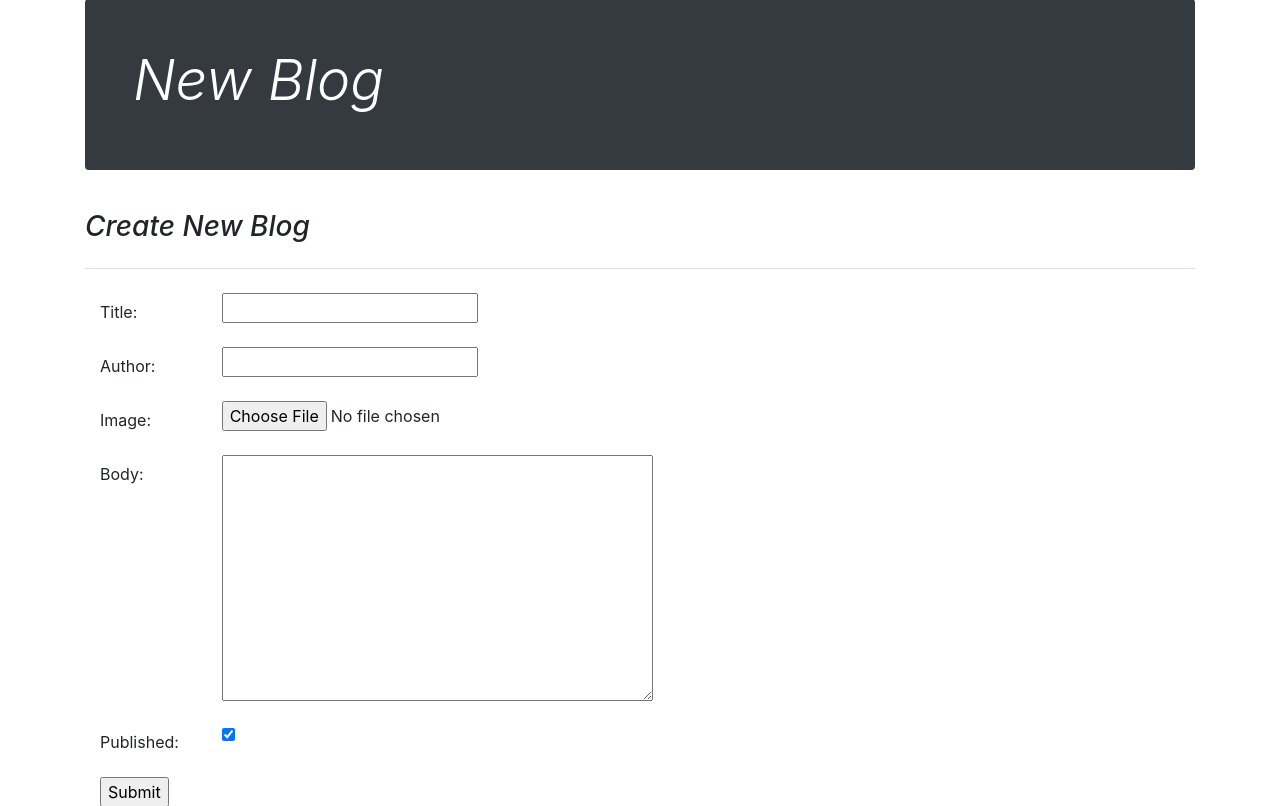
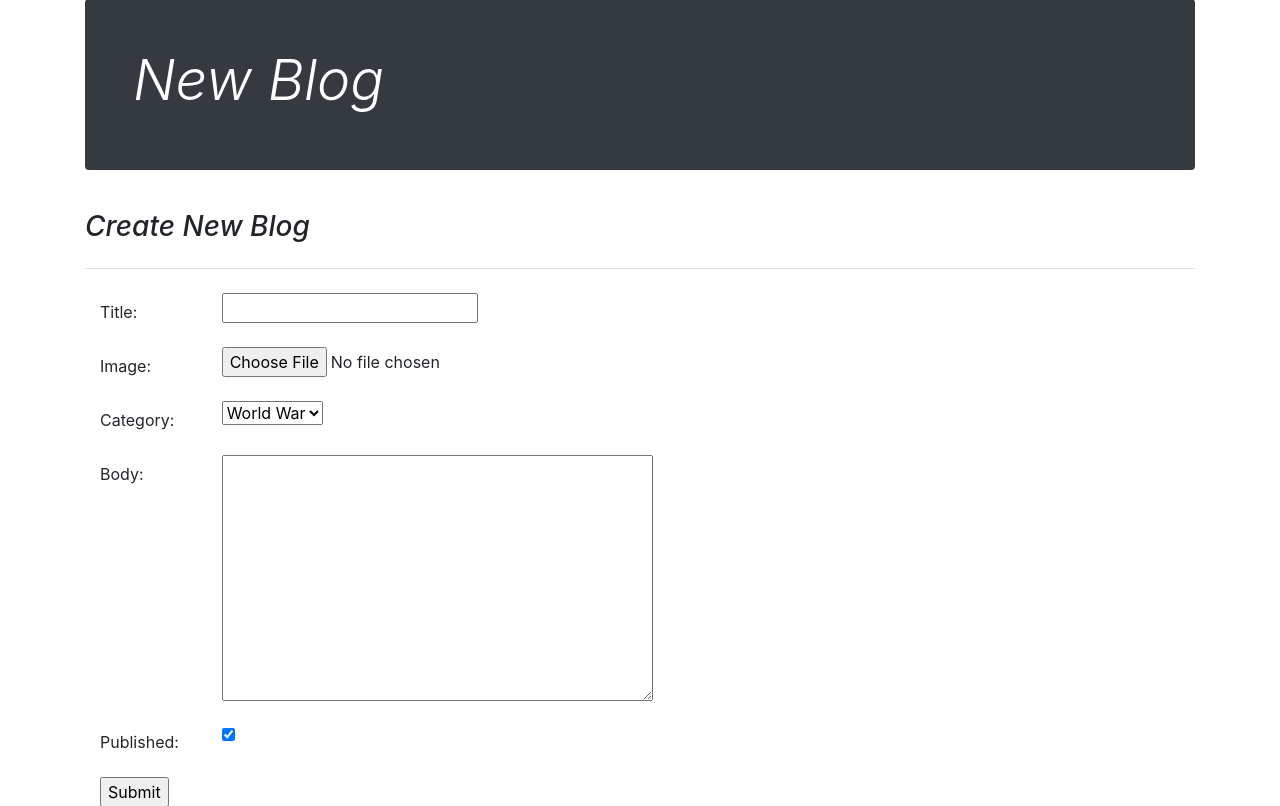
Before and after one commit to raushantiwari/Django2, a Django app: page /blog/create/ in a window 1280 px wide. Shown: the part 120-926 px from the top of the page. Run offline with Django 3.2, Linux system fonts and the light colour scheme; the visitor is signed in with stand-in values (Sample User, id 1); some libraries are stand-ins or nearby versions.

Commit message:
update blog models

```diff
--- a/blogs/admin.py
+++ b/blogs/admin.py
@@ -10,13 +10,13 @@ class BlogAdmin(admin.ModelAdmin):
     # fields = [('title', 'body'), ('author', 'pub_date'), ('image', 'delete'), ('published'), ]
     fieldsets = (
         ('Section 1', {
-            'fields': ('title','body')
+            'fields': ('title', 'body')
         }),
         ('Section 2', {
-            'fields': ('image','delete')
+            'fields': ('image', 'blog_category')
         }),
         ('Section 3', {
-            'fields': ('author','pub_date','published')
+            'fields': ('author', 'pub_date', 'published')
         }),
     )
 
--- a/blogs/forms.py
+++ b/blogs/forms.py
@@ -6,4 +6,4 @@ class BlogsForm(forms.ModelForm):
     class Meta:
         model = Blogs
         # fields = '__all__'
-        fields = ['title', 'author', 'image', 'body', 'published']
+        fields = ['title', 'image', 'body', 'blog_category', 'published']
--- a/blogs/models.py
+++ b/blogs/models.py
@@ -1,16 +1,26 @@
 from django.db import models
+from django.contrib.auth.models import User
 
 
 # Create your models here.
-
 class Blogs(models.Model):
-    title = models.CharField(max_length=255)
-    author = models.CharField(max_length=100)
+    title = models.CharField(db_index=True, max_length=255)
+    author = models.ForeignKey(User, on_delete=models.CASCADE)
     pub_date = models.DateTimeField()
-    image = models.ImageField(upload_to='images/')
+    image = models.ImageField(upload_to='images/', blank=True, null=True)
     body = models.TextField()
-    delete = models.IntegerField(default=0)
     published = models.BooleanField(default=True)
+    BLOG_CATEGORY_CHOICES = (
+        ('Political', 'Political'),
+        ('Movies', 'Movies'),
+        ('World War', 'World War'),
+    )
+    blog_category = models.CharField(
+        max_length=25,
+        choices=BLOG_CATEGORY_CHOICES,
+        default='World War',
+        db_index=True,
+    )
 
     def pub_date_pretty(self):
         return self.pub_date.strftime('%b %e, %Y')
@@ -19,4 +29,4 @@ class Blogs(models.Model):
         return self.body[:100]
 
     class Meta:
-        db_table = 'blogs'
+        db_table = 'blog'
--- a/blogs/templates/blogs/create-blog.html
+++ b/blogs/templates/blogs/create-blog.html
@@ -20,6 +20,7 @@
           font-size: 3.5rem;
         }
       }
+
 
 
 </style>
@@ -89,15 +90,15 @@ Create New Blog
                 </div>
             </div>
             <div class="form-group row">
-                <label class="col-sm-2 col-form-label">Author:</label>
+                <label class="col-sm-2 col-form-label">Image:</label>
                 <div class="col-sm-6">
-                    {{ form.author }}
+                    {{ form.image }}
                 </div>
             </div>
             <div class="form-group row">
-                <label class="col-sm-2 col-form-label">Image:</label>
+                <label class="col-sm-2 col-form-label">Category:</label>
                 <div class="col-sm-6">
-                    {{ form.image }}
+                    {{ form.blog_category }}
                 </div>
             </div>
             <div class="form-group row">
--- a/blogs/templates/blogs/detail.html
+++ b/blogs/templates/blogs/detail.html
@@ -20,6 +20,7 @@
           font-size: 3.5rem;
         }
       }
+
 
 </style>
 {% endblock %}
@@ -79,8 +80,11 @@
 {% block main_content %}
 <div class="blog-post">
     <p class="blog-post-meta">{{ blog.pub_date_pretty }} by <a href="#">{{ blog.author }}</a></p>
+    {% if blog.image %}
     <p><img src="{{ blog.image.url }}" width="639" height="350" class="image"/></p>
+    {% endif %}
     <p>{{ blog.body }}</p>
+    <p>Category: {{ blog.blog_category }}</p>
 </div><!-- /.blog-post -->
 {% endblock %}
 <!-- Aside side section -->
--- a/blogs/templates/blogs/home.html
+++ b/blogs/templates/blogs/home.html
@@ -20,6 +20,7 @@
           font-size: 3.5rem;
         }
       }
+
 </style>
 {% endblock %}
 <!-- Header section -->
@@ -45,7 +46,7 @@
         <a class="btn btn-sm btn-outline-secondary" href="javascript:{document.getElementById('logout').submit()}">Logout</a>
         <form id="logout" method="post" action="{% url 'logout' %}">
             {% csrf_token %}
-            <input type="hidden" />
+            <input type="hidden"/>
         </form>
         {% else %}
         <a class="btn btn-sm btn-outline-secondary" href="{% url 'login' %}">Login</a>&nbsp;
@@ -125,7 +126,9 @@ From the Firehose
 <div class="blog-post">
     <h2 class="blog-post-title"><a href="{% url 'blog_detail' item.id %}">{{ item.title }}</a></h2>
     <p class="blog-post-meta">{{ item.pub_date_pretty }} by <a href="#">{{ item.author }}</a></p>
+    {% if item.image %}
     <p><img src="{{ item.image.url }}" width="639" height="350" class="image"/></p>
+    {% endif %}
     <p>{{ item.pretty_text }}...</p>
 </div><!-- /.blog-post -->
 {% endfor %}
--- a/blogs/views.py
+++ b/blogs/views.py
@@ -20,30 +20,29 @@ def detail(request, blog_id):
 @login_required(login_url='/account/login/')
 def create_blog(request):
     if request.method == 'POST':
-        if request.POST['title'] and request.POST['author'] and request.FILES['image'] and request.POST['body']:
+        if request.POST['title'] and request.FILES['image'] and request.POST['body']:
             blog = Blogs()
             blog.title = request.POST['title']
             blog.body = request.POST['body']
             blog.image = request.FILES['image']
-            # blog.published = request.POST['published']
-            blog.author = request.POST['author']
+            blog.author = request.user
             blog.pub_date = datetime.datetime.now()
             blog.save()
             return redirect('/blog/' + str(blog.id))
     else:
         form = BlogsForm()
-    return render(request, 'blogs/create-blog.html', {'form': form})
+        return render(request, 'blogs/create-blog.html', {'form': form})
 
 
 @login_required(login_url='/account/login/')
 def edit_blog(request, blogid):
     if request.method == 'POST':
-            blog = Blogs()
-            blog.title = request.POST['title']
-            blog.pub_date = datetime.datetime.now()
-            blog.image = request.FILES['image']
-            blog.save()
-            return redirect('/blog/' + str(blog.id))
+        blog = Blogs()
+        blog.title = request.POST['title']
+        blog.pub_date = datetime.datetime.now()
+        blog.image = request.FILES['image']
+        blog.save()
+        return redirect('/blog/' + str(blog.id))
     else:
         blog = Blogs.objects.get(id=blogid)
         return render(request, 'blogs/edit-blog.html', {'blog': blog})
```
Also changed, not shown: blogs/templates/blogs/edit-blog.html (+15 -4 lines), blogs/migrations/0001_initial.py, blogs/migrations/0002_auto_20190224_1456.py, blogs/migrations/0002_blogs_pub_status.py (deleted), blogs/migrations/0003_auto_20190222_1530.py (deleted), blogs/migrations/0003_auto_20190224_1501.py (added), blogs/migrations/0004_auto_20190222_1532.py (deleted), blogs/migrations/0004_remove_blogs_delete.py (added), blogs/migrations/0005_auto_20190224_1530.py (added), blogs/migrations/0006_auto_20190222_1534.py (deleted).
